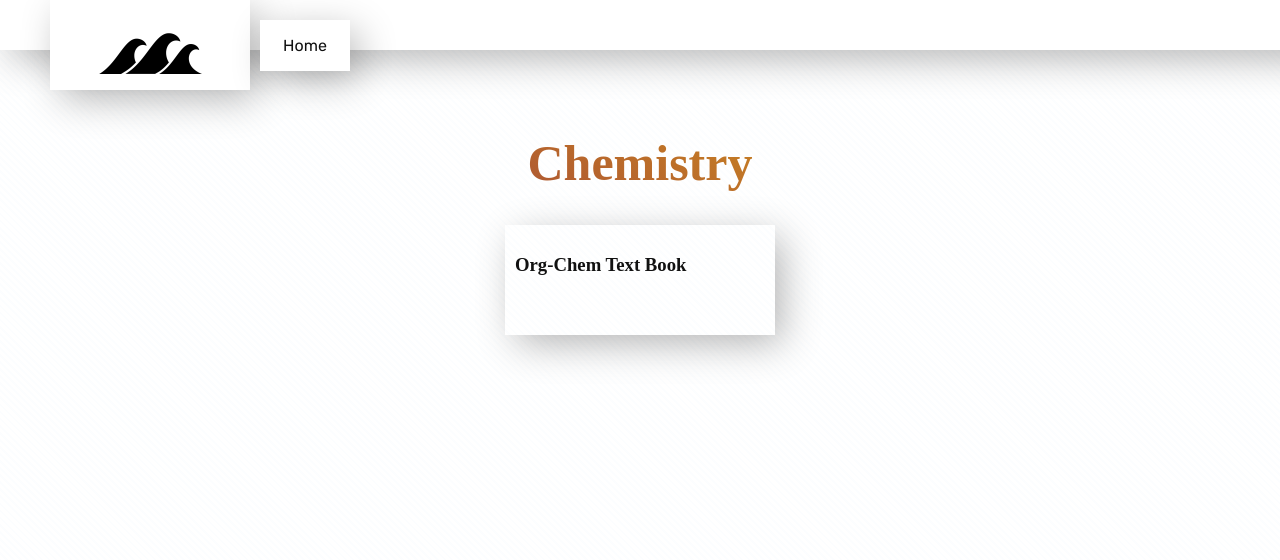
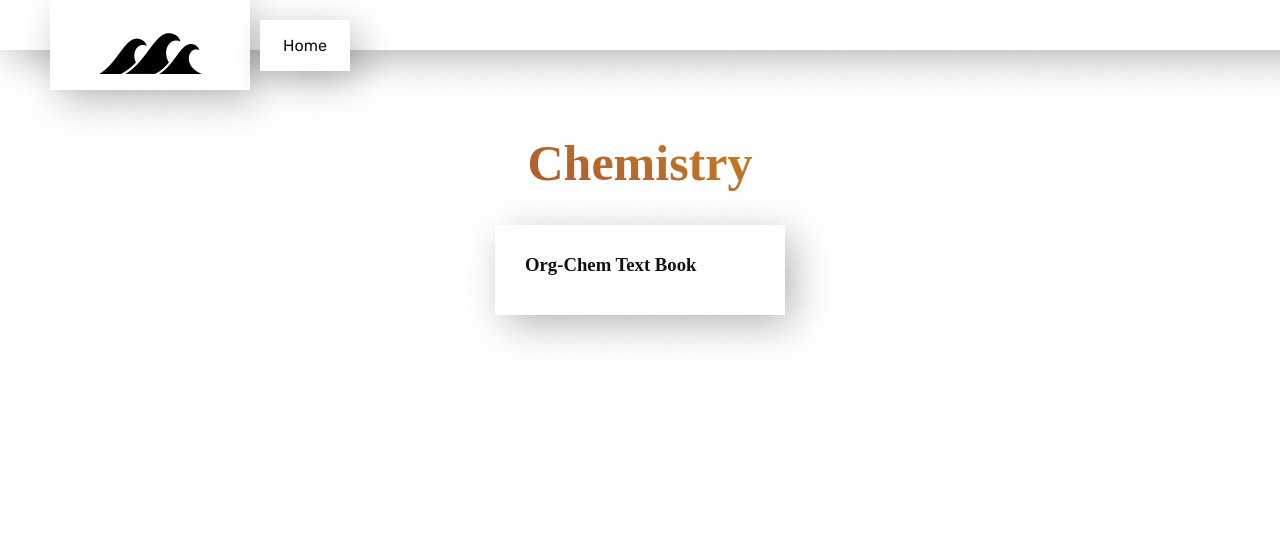
Before and after one commit to habelash/cbz-notes, a Django app: page /chemistry in a window 1280 px wide. Shown: the top 560 px of the page. Run offline with Django 3.2, Linux system fonts and the light colour scheme; data comes from the database, SQL or seed files in the repository; some libraries are stand-ins or nearby versions.

Commit message:
Small changes

```diff
--- a/assets/notes/style.css
+++ b/assets/notes/style.css
@@ -264,9 +264,9 @@ z-index: 150;
 	.feature {
 		min-width: 250px;
 		max-width: 600px;
-		height: 100px;
+		height: 80px;
 		width: auto;
-		padding-left: 10px;
+		padding-left: 30px;
 		padding-right: 10px;
 		margin-right: 20px;
 		margin-left: 20px;
--- a/cbz_notes/settings.py
+++ b/cbz_notes/settings.py
@@ -23,9 +23,9 @@ BASE_DIR = os.path.dirname(os.path.dirname(os.path.abspath(__file__)))
 SECRET_KEY = 'kq1#vmuuc-w)w(2i!04u$5m=m(y82o(!d1t9vvtaessy&4_1d4'
 
 # SECURITY WARNING: don't run with debug turned on in production!
-DEBUG = False
+DEBUG = True
 
-ALLOWED_HOSTS = ['kishorpublications.pythonanywhere.com']
+ALLOWED_HOSTS = []
 
 
 # Application definition
```
